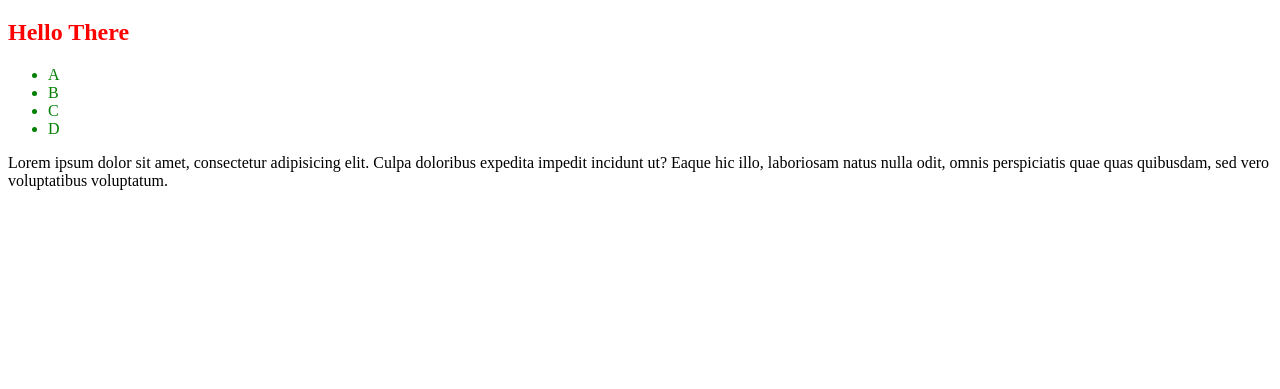
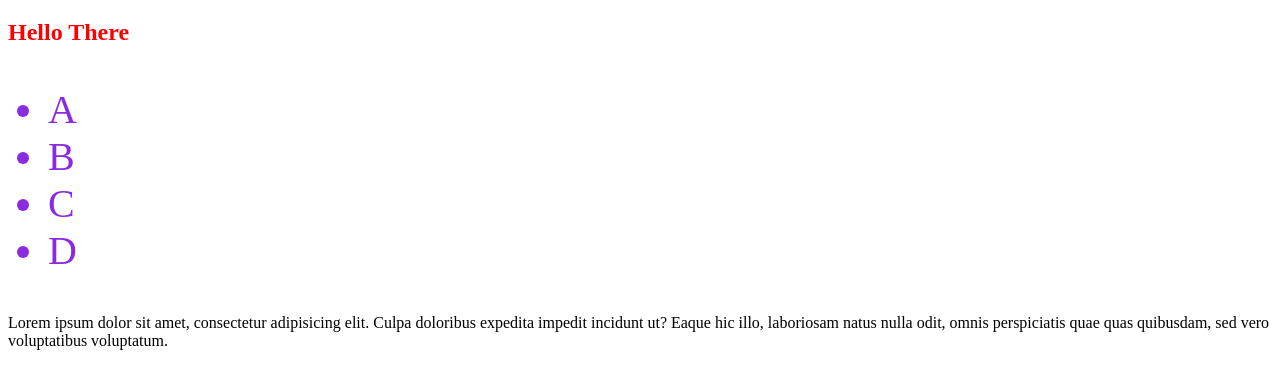
Before and after one commit to Sithumameesha/HTML, a plain HTML site: page Css/CSS_Combinator.html in a window 1280 px wide. Shown: the part 61-450 px from the top of the page. Drawn offline with Linux system fonts and the light colour scheme.

Commit message:
Genral Sibilg Combintor

```diff
--- a/Css/CSS_Combinator.html
+++ b/Css/CSS_Combinator.html
@@ -14,8 +14,15 @@
       }
       /*
       Adjacent Combintor*/
-      h1 + ul{
-          color: green;
+      /*h1 + ul{*/
+      /*    color: green;*/
+      /*}*/
+
+
+      /*General Sibling Combintor*/
+      h1~ul{
+          color: blueviolet;
+          font-size: 40px;
       }
     </style>
 </head>
```
